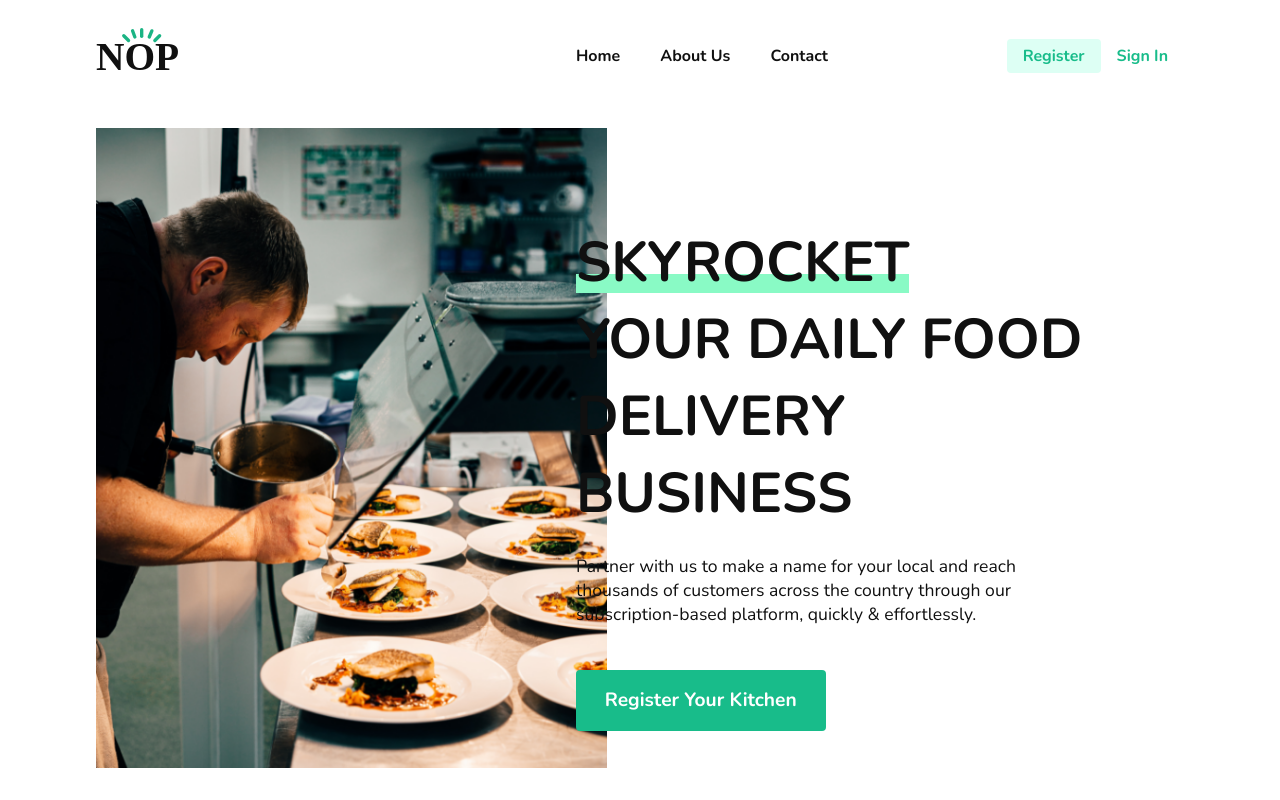
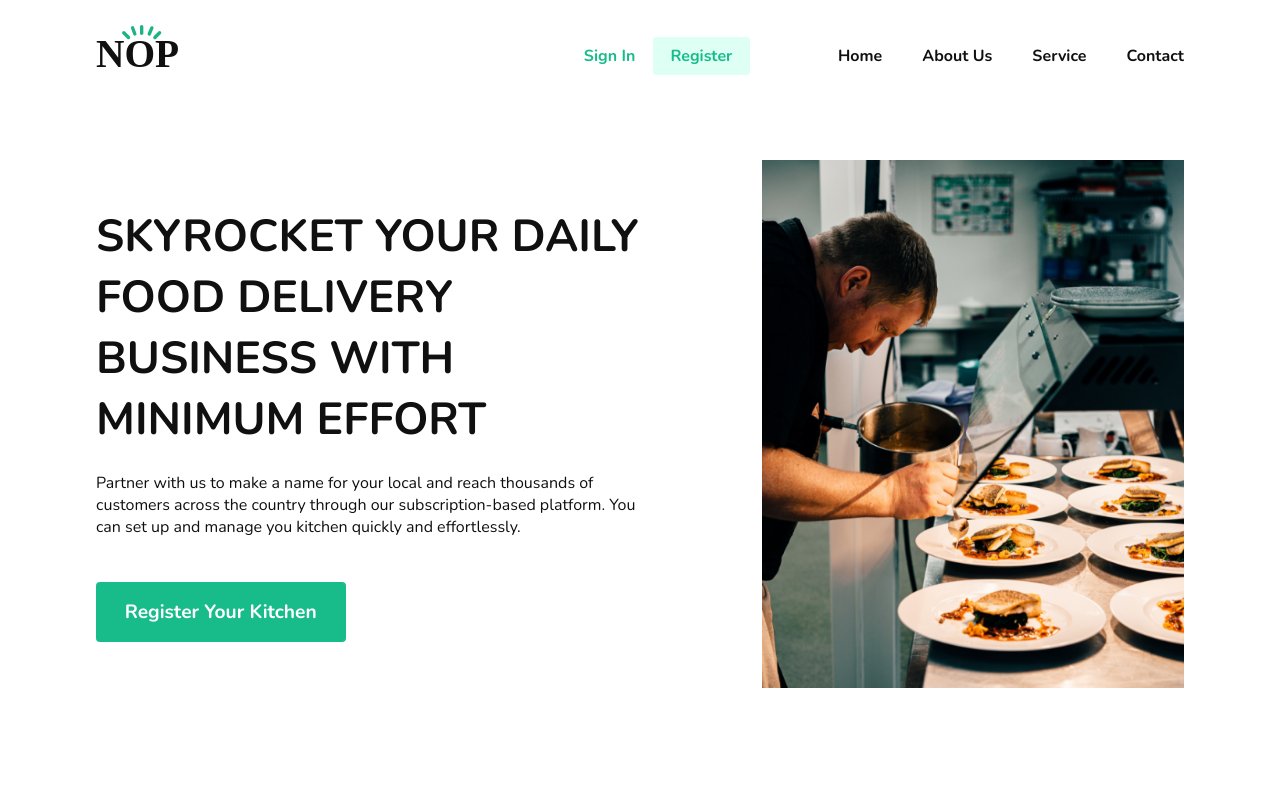
Before and after one commit to eugen1701/nopFront, a React (Create React App) app: page / in a window 1280 px wide. Built offline with nearby package versions, Linux system fonts and the light colour scheme.

Commit message:
Adjust Home Page Reponsiveness

```diff
--- a/src/App.scss
+++ b/src/App.scss
@@ -1,3 +1,8 @@
 #app > * {
   padding: 0 7.5vw;
 }
+
+#app__routes > * {
+  padding-top: 3em;
+  padding-bottom: 7em;
+}
--- a/src/App.tsx
+++ b/src/App.tsx
@@ -14,6 +14,7 @@ const App: React.FC = () => {
       <div id="app">
         <Header />
 
+        <div id="app__routes">
           <Routes>
             <Route path= '/auth' element={ <AuthPage /> } />
             <Route path= '/admin' element={ <AdminPage /> } />
@@ -22,6 +23,7 @@ const App: React.FC = () => {
             <Route path='/' element={ <HomePage /> } />
           </Routes>
         </div>
+      </div>
     </Router>
   );
 }
--- a/src/assets/shared_sass/_styles.scss
+++ b/src/assets/shared_sass/_styles.scss
@@ -18,11 +18,11 @@
   }
 
   &-medium {
-    font-size: 1.1em;
+    font-size: 1.3em;
   }
 
   &-xlarge {
-    font-size: 3.5em;
+    font-size: 3.6em;
   }
 }
 
@@ -52,7 +52,7 @@
   }
 
   &-small {
-    padding: 0.4em 1em;
+    padding: 0.5em 1.1em;
     font-size: 1em;
   }
 
@@ -76,22 +76,3 @@
     margin-left: auto;
   }
 }
-
-@mixin chunky-underline($color, $block: false, $size: 20%, $position: 0%) {
-  background-image: linear-gradient(
-    transparent 0%,
-    transparent (100% - $size - $position),
-    $color  (100% - $size - $position),
-    $color (100% - $position),
-    transparent (100% - $position),
-    transparent
-  );
-
-  @if $block {
-    // Add this pseudoelement if you want to make it block-ish
-    &:after {
-      content: '';
-      display: block;
-    }
-  }
-}
--- a/src/assets/shared_sass/_variables.scss
+++ b/src/assets/shared_sass/_variables.scss
@@ -3,4 +3,4 @@ $green: #18BC8A;
 $green-neutral: #ddfff4;
 
 $header-height: 14vh;
-$home-page-menu-offset: 37.5vw;
+$home-page-menu-offset: 700px;
--- a/src/components/Header.scss
+++ b/src/components/Header.scss
@@ -2,6 +2,7 @@
 
 #header {
   display: flex;
+  // gap: 7em;
   align-items: center;
   height: $header-height;
   width: 100vw;
@@ -11,20 +12,21 @@
   width: 5.5em;
 }
 
-#header__nav {
-  position: absolute;
-  margin-left: $home-page-menu-offset;
+#header__right-side {
+  display: flex;
+  align-items: center;
+  margin-left: auto;
 }
 
 #header__nav-links {
   display: flex;
 
   > li {
-    margin-right: 2.5em;
+    margin-left: 2.5em;
   }
 }
 
 #header__nav-buttons {
   display: flex;
-  margin-left: auto;
+  margin-right: 3em;
 }
--- a/src/components/Header.tsx
+++ b/src/components/Header.tsx
@@ -7,20 +7,25 @@ import { Link } from 'react-router-dom';
 export const Header: React.FC = () => {
   return (
     <header id="header">
+      <div id="header__left-side">
         <img src={nop_logo} id="header__nop-logo" alt="NOP Logo"/>
+      </div>
+
+      <div id="header__right-side">
+        <ul id="header__nav-buttons" className="ul flex-pull-right">
+          <li><button className="button-no-background button-small">Sign In</button></li>
+          <li><button className="button-green-neutral button-small">Register</button></li>
+        </ul>
 
         <nav id="header__nav" className="flex-row">
           <ul id="header__nav-links" className="ul">
             <li><Link to="/" className="link text-bold">Home</Link></li>
             <li><Link to="/" className="link text-bold">About Us</Link></li>
+            <li><Link to="/" className="link text-bold">Service</Link></li>
             <li><Link to="/" className="link text-bold">Contact</Link></li>
           </ul>
         </nav>
-
-      <ul id="header__nav-buttons" className="ul flex-pull-right">
-        <li><button className="button-green-neutral button-small">Register</button></li>
-        <li><button className="button-no-background button-small">Sign In</button></li>
-      </ul>
+      </div>
     </header>
   )
 }
--- a/src/pages/home-page/HomePage.scss
+++ b/src/pages/home-page/HomePage.scss
@@ -2,21 +2,45 @@
 @import '../../assets/shared_sass/styles';
 
 #home-page {
+  display: flex;
   height: calc(100vh - #{$header-height});
-}
+  gap: 4em;
 
-#home-page__hero-main-section {
-  position: absolute;
-  margin-top: 7em;
-  margin-left: $home-page-menu-offset;
-  width: 40vw;
+  > section {
+    display: flex;
+    align-items: center;
+  }
 }
 
 #home-page__hero-img {
-  height: 40em;
-  margin-top: 1em;
+  max-width: 100%;
+  max-height: 100%;
+  position: absolute;
+  right: 0;
 }
 
-.fancy-underline {
-  @include chunky-underline(rgb(137, 250, 197), true, 25%, 10%);
+#home-page__left {
+  flex: 1.2 0 0;
 }
+
+#home-page__right {
+  position: relative;
+  flex: 1 0 0;
+}
+
+// #home-page__hero-img {
+//   max-height: auto;
+//   width: auto;
+// }
+
+@media only screen and (max-width: 1500px) {
+  .text {
+    &-medium {
+      font-size: 1em;
+    }
+
+    &-xlarge {
+      font-size: 2.8em;
+    }
+  }
+}
--- a/src/pages/home-page/HomePage.tsx
+++ b/src/pages/home-page/HomePage.tsx
@@ -5,14 +5,19 @@ import home_page_hero_img from '../../assets/images/home-page-hero-img.png';
 
 export const HomePage: React.FC = () => {
   return (
-    <div id="home-page" className="flex-row">
-      <img id="home-page__hero-img" src={home_page_hero_img} alt=""/>
-      <section id="home-page__hero-main-section">
-        <h1 className="h1 text-xlarge"> <span className="fancy-underline">SKYROCKET</span> YOUR DAILY FOOD DELIVERY BUSINESS</h1>
-        <br />
-        <p className="text-medium">Partner with us to make a name for your local and reach thousands of customers across the country through our subscription-based platform, quickly & effortlessly.</p>
-        <br /> <br />
-        <button className="button-green button-xlarge">Register Your Kitchen</button>
+    <div id="home-page">
+      <section id="home-page__left">
+        <div>
+          <h1 className="h1 text-xlarge">SKYROCKET YOUR DAILY FOOD DELIVERY BUSINESS WITH MINIMUM EFFORT</h1>
+          <br />
+          <p className="text-medium">Partner with us to make a name for your local and reach thousands of customers across the country through our subscription-based platform. You can set up and manage you kitchen quickly and effortlessly.</p>
+          <br />
+          <br />
+          <button className="button-green button-xlarge">Register Your Kitchen</button>
+        </div>
+      </section>
+      <section id="home-page__right">
+        <img id="home-page__hero-img" src={home_page_hero_img} alt=""/>
       </section>
     </div>
   )
```
Lines whose indentation alone changed are shown as unchanged.
